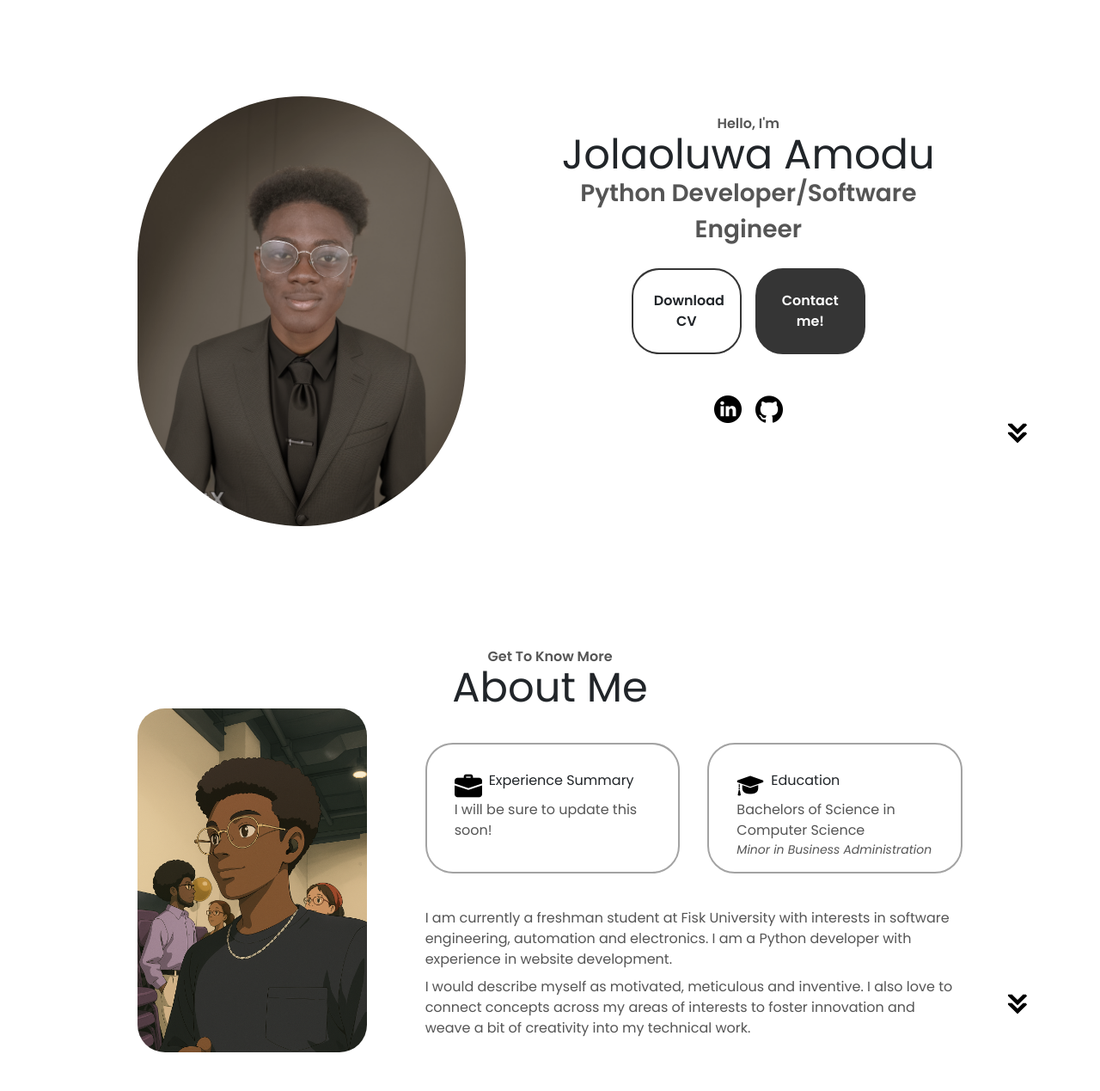
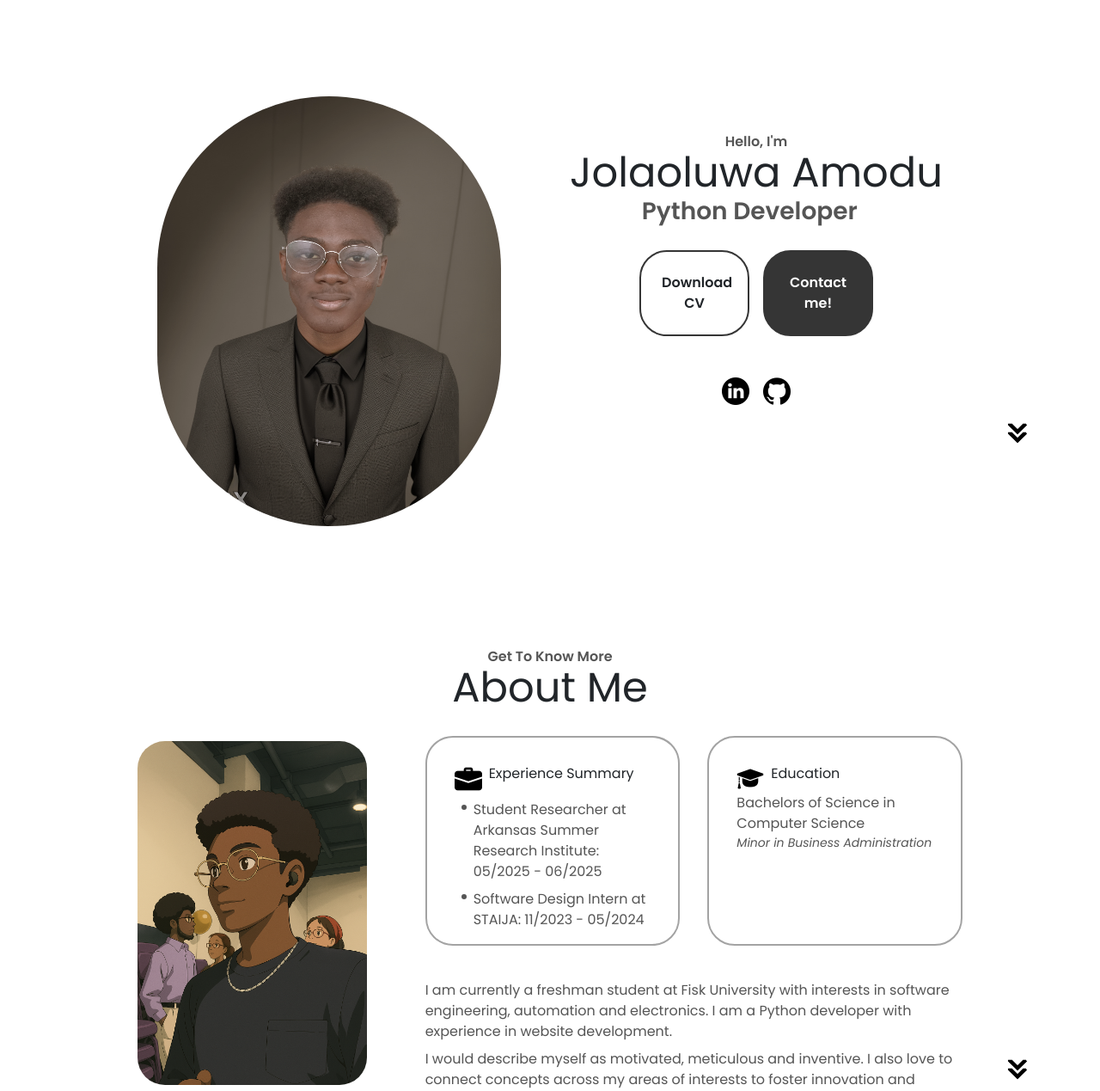
Before and after one commit to the-jola-amodu/the-jola-amodu.github.io, a Flask app: page / in a window 1280 px wide. Shown: the part 136-1405 px from the top of the page at 86% size. Run offline with Flask 3, Linux system fonts and the light colour scheme; some libraries are stand-ins or nearby versions.

Commit message:
Typewriter effect, updated

```diff
--- a/flaskblog/templates/index.html
+++ b/flaskblog/templates/index.html
@@ -12,7 +12,10 @@
       <div class="section__text self-center text-center">
         <p class="section__text__p1 text-center font-semibold text-[rgb(85,85,85)] dark:text-gray-400">Hello, I'm</p>
         <h1 class="title text-5xl text-center max-sm:text-[2rem] dark:text-white">Jolaoluwa Amodu</h1>
-        <p class="section__text__p2 text-[1.75rem] mb-4 font-semibold text-[rgb(85,85,85)] dark:text-gray-400 max-sm:text-xl">Python Developer/Software Engineer</p>
+        <p class="section__text__p2 text-[1.75rem] mb-4 font-semibold text-[rgb(85,85,85)] dark:text-gray-400 max-sm:text-xl">
+          <span id="typewriter"></span>
+          <span class="typewriter-cursor">|</span>
+        </p>
         <div class="btn-container flex justify-center gap-4 mt-4">
           <button
             class="btn btn-color-2 font-semibold transition-all duration-300 ease-in-out p-4 w-32 rounded-[2rem] border-2 border-[rgb(53,53,53)] dark:border-neutral-600 bg-none hover:cursor-pointer hover:bg-[rgb(53,53,53)] hover:text-white hover:border-white hover:border-2 dark:text-gray-300 dark:hover:bg-neutral-700"
@@ -29,13 +32,13 @@
             src="{{ url_for('static', filename='assets/icons/linkedin.png') }}"
             alt="linkedin profile"
             class="icon cursor-pointer h-8 mt-4"
-            onclick="location.href='https://www.linkedin.com/in/jolaoluwa-amodu/'"
+            onclick="location.href='https://www.linkedin.com/in/jola-amodu/'"
           />
           <img
             src="{{ url_for('static', filename='assets/icons/github.png') }}"
             alt="github profile"
             class="icon cursor-pointer h-8 mt-4"
-            onclick="location.href='https://github.com/I-am-that-guy'"
+            onclick="location.href='https://github.com/the-jola-amodu'"
           />
         </div>
       </div>
@@ -61,7 +64,16 @@
                 <img src="{{ url_for('static', filename='assets/icons/experience.png') }}" alt="suitcase icon from flaticon.com" class="icon cursor-pointer h-8 mt-4">
                 <h3 class="mt-4 ml-2 dark:text-white">Experience Summary</h3>
               </div>
-              <p class="flex ml-4 text-[rgb(85,85,85)] dark:text-gray-400">I will be sure to update this soon!</p>
+              <ul class="ml-8 mr-4 mt-2 mb-2 space-y-2 list-none">
+                <li class="flex items-start text-[rgb(85,85,85)] dark:text-gray-400">
+                  <span class="mr-2 mt-1.5 flex-shrink-0 w-1.5 h-1.5 rounded-full bg-[rgb(85,85,85)] dark:bg-gray-400"></span>
+                  <span>Student Researcher at Arkansas Summer Research Institute: 05/2025 - 06/2025</span>
+                </li>
+                <li class="flex items-start text-[rgb(85,85,85)] dark:text-gray-400">
+                  <span class="mr-2 mt-1.5 flex-shrink-0 w-1.5 h-1.5 rounded-full bg-[rgb(85,85,85)] dark:bg-gray-400"></span>
+                  <span>Software Design Intern at STAIJA: 11/2023 - 05/2024</span>
+                </li>
+              </ul>
             </div>
             <div class="details-container p-2 flex-1 !bg-white dark:!bg-neutral-800 rounded-[2rem] border-2 border-[rgb(163,163,163)] dark:border-neutral-600">
               <div class="section-headers flex ml-4">
--- a/flaskblog/templates/layout.html
+++ b/flaskblog/templates/layout.html
@@ -110,6 +110,23 @@
 
       .dark .theme-toggle::after {
         transform: translateX(30px);
+      }
+
+      /* Typewriter cursor */
+      .typewriter-cursor {
+        display: inline-block;
+        animation: blink 1s step-end infinite;
+      }
+
+      @keyframes blink {
+        0%,
+        50% {
+          opacity: 1;
+        }
+        51%,
+        100% {
+          opacity: 0;
+        }
       }
     </style>
   </head>
@@ -321,8 +338,8 @@
           </ul>
         </div>
       </nav>
-      <p class="text-center text-[rgb(85,85,85)] dark:text-gray-400 p-4">
-        Copyright &#169; 2026 Jola Amodu. All Rights Reserved.
+      <p class="text-center text-[rgb(85,85,85)] dark:text-gray-400">
+        Copyright &#169; 2024 Jola Amodu. All Rights Reserved.
       </p>
     </footer>
 
@@ -352,6 +369,58 @@
         ?.addEventListener("click", toggleTheme);
     </script>
 
+    <!-- Typewriter Effect Script -->
+    <script>
+      const typewriterElement = document.getElementById("typewriter");
+      if (typewriterElement) {
+        const words = [
+          "Software Engineer",
+          "Python Developer",
+          "Problem Solver",
+          "Tech Enthusiast",
+        ];
+        let wordIndex = 0;
+        let charIndex = 0;
+        let isDeleting = false;
+        let typingSpeed = 100;
+
+        function type() {
+          const currentWord = words[wordIndex];
+
+          if (isDeleting) {
+            typewriterElement.textContent = currentWord.substring(
+              0,
+              charIndex - 1
+            );
+            charIndex--;
+            typingSpeed = 50;
+          } else {
+            typewriterElement.textContent = currentWord.substring(
+              0,
+              charIndex + 1
+            );
+            charIndex++;
+            typingSpeed = 100;
+          }
+
+          if (!isDeleting && charIndex === currentWord.length) {
+            // Pause at end of word
+            typingSpeed = 2000;
+            isDeleting = true;
+          } else if (isDeleting && charIndex === 0) {
+            isDeleting = false;
+            wordIndex = (wordIndex + 1) % words.length;
+            typingSpeed = 500;
+          }
+
+          setTimeout(type, typingSpeed);
+        }
+
+        // Start typewriter effect
+        type();
+      }
+    </script>
+
     <!-- Optional JavaScript -->
     <!-- jQuery first, then Popper.js, then Bootstrap JS -->
     <script
```
Also changed, not shown: 1 other file.
